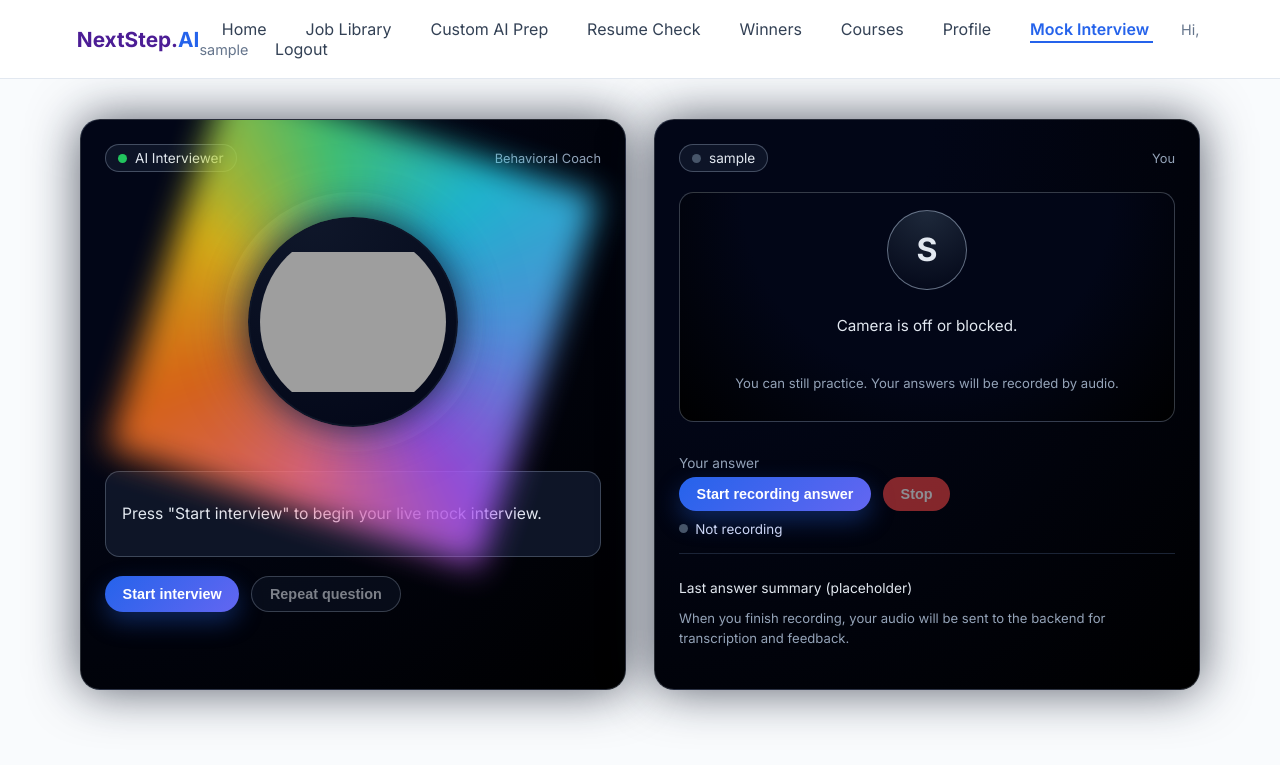
After one commit to fabio-pecora/NextStep.AI, a Flask app: page /mock_interview in a window 1280 px wide. The commit adds this page. Shown: the top 765 px of the page. Run offline with Flask 3, Linux system fonts and the light colour scheme; the visitor is signed in with stand-in values (Sample User, id 1); data comes from the database, SQL or seed files in the repository; some libraries are stand-ins or nearby versions; grey boxes are pictures that could not be loaded.

Commit message:
new page of ai interview

```diff
--- a/app.py
+++ b/app.py
@@ -1401,6 +1401,11 @@ def courses():
     """
     return render_template("courses.html")
 
+@app.route("/mock_interview")
+@login_required
+def mock_interview():
+    return render_template("mock_interview.html")
+
 
 # ---------------------------------------------------------------------------
 # Entrypoint
--- /dev/null
+++ b/static/css/mock_interview.css
@@ -0,0 +1,368 @@
+.mock-main {
+  display: flex;
+  justify-content: center;
+  padding: 2.5rem 1.5rem 3rem;
+}
+
+.mock-shell {
+  width: 100%;
+  max-width: 1120px;
+  display: grid;
+  grid-template-columns: minmax(0, 1fr) minmax(0, 1fr);
+  gap: 1.75rem;
+}
+
+/* Shared panel layout */
+
+.panel {
+  background: radial-gradient(circle at top left, #020617 0, #020617 35%, #000000 100%);
+  border-radius: 1.25rem;
+  border: 1px solid rgba(148, 163, 184, 0.28);
+  padding: 1.5rem 1.5rem 1.75rem;
+  box-shadow: 0 0 50px rgba(15, 23, 42, 0.7);
+  display: flex;
+  flex-direction: column;
+  min-height: 460px;
+}
+
+.panel-header {
+  display: flex;
+  align-items: center;
+  justify-content: space-between;
+  margin-bottom: 1.25rem;
+}
+
+.name-badge {
+  display: inline-flex;
+  align-items: center;
+  gap: 0.5rem;
+  padding: 0.3rem 0.75rem;
+  border-radius: 999px;
+  background: rgba(15, 23, 42, 0.9);
+  border: 1px solid rgba(148, 163, 184, 0.4);
+}
+
+.name-label {
+  font-size: 0.85rem;
+  color: #e2e8f0;
+  font-weight: 500;
+}
+
+.role-label {
+  font-size: 0.8rem;
+  color: #94a3b8;
+}
+
+/* Status dots */
+
+.status-dot {
+  width: 9px;
+  height: 9px;
+  border-radius: 999px;
+  background: #475569;
+}
+
+.status-online {
+  background: #22c55e;
+}
+
+/* AI panel */
+
+.ai-panel {
+  position: relative;
+  overflow: hidden;
+}
+
+.avatar-zone {
+  display: flex;
+  justify-content: center;
+  margin-bottom: 1.2rem;
+}
+
+/* Rainbow glow */
+
+.avatar-glow {
+  position: relative;
+  width: 260px;
+  height: 260px;
+  border-radius: 50%;
+  display: grid;
+  place-items: center;
+  background:
+    radial-gradient(circle at 10% 0, rgba(248, 250, 252, 0.35), transparent 55%),
+    radial-gradient(circle at 90% 100%, rgba(226, 232, 240, 0.22), transparent 55%);
+}
+
+.avatar-glow::before {
+  content: "";
+  position: absolute;
+  inset: -25%;
+  background: conic-gradient(
+    from 0deg,
+    #fb7185,
+    #f97316,
+    #facc15,
+    #4ade80,
+    #22d3ee,
+    #60a5fa,
+    #a855f7,
+    #fb7185
+  );
+  filter: blur(16px);
+  opacity: 0.85;
+  animation: spinGlow 12s linear infinite;
+  z-index: 0;
+}
+
+.avatar-ring {
+  position: relative;
+  width: 210px;
+  height: 210px;
+  border-radius: 50%;
+  border: 2px solid rgba(15, 23, 42, 0.9);
+  padding: 10px;
+  background: radial-gradient(circle at 30% 0, #0f172a, #020617);
+  box-shadow:
+    0 0 40px rgba(15, 23, 42, 0.9),
+    0 0 70px rgba(59, 130, 246, 0.35);
+  z-index: 1;
+}
+
+.avatar-img {
+  width: 100%;
+  height: 100%;
+  border-radius: 50%;
+  object-fit: contain;
+}
+
+/* AI speech */
+
+.ai-speech {
+  background: rgba(15, 23, 42, 0.95);
+  border-radius: 0.9rem;
+  border: 1px solid rgba(148, 163, 184, 0.35);
+  padding: 0.9rem 1rem;
+  margin-bottom: 1.2rem;
+}
+
+.ai-speech p {
+  font-size: 0.98rem;
+  line-height: 1.5;
+  color: #e2e8f0;
+}
+
+/* Controls */
+
+.ai-controls,
+.answer-buttons {
+  display: flex;
+  gap: 0.75rem;
+  flex-wrap: wrap;
+}
+
+/* Buttons */
+
+.primary-btn,
+.ghost-btn,
+.danger-btn {
+  border-radius: 999px;
+  padding: 0.55rem 1.1rem;
+  font-size: 0.9rem;
+  font-weight: 600;
+  border: none;
+  cursor: pointer;
+  transition: transform 0.08s ease, box-shadow 0.08s ease, background 0.15s ease;
+}
+
+.primary-btn {
+  background: linear-gradient(135deg, #2563eb, #6366f1);
+  color: white;
+  box-shadow: 0 10px 25px rgba(37, 99, 235, 0.35);
+}
+
+.primary-btn:hover:not(:disabled) {
+  transform: translateY(-1px);
+  box-shadow: 0 14px 32px rgba(37, 99, 235, 0.45);
+}
+
+.ghost-btn {
+  background: rgba(15, 23, 42, 0.9);
+  color: #e2e8f0;
+  border: 1px solid rgba(148, 163, 184, 0.65);
+}
+
+.ghost-btn:hover:not(:disabled) {
+  background: rgba(30, 64, 175, 0.35);
+}
+
+.danger-btn {
+  background: #ef4444;
+  color: white;
+  box-shadow: 0 8px 18px rgba(248, 113, 113, 0.45);
+}
+
+.danger-btn:hover:not(:disabled) {
+  transform: translateY(-1px);
+  box-shadow: 0 12px 26px rgba(248, 113, 113, 0.65);
+}
+
+.primary-btn:disabled,
+.ghost-btn:disabled,
+.danger-btn:disabled {
+  opacity: 0.55;
+  cursor: default;
+  box-shadow: none;
+}
+
+/* User panel */
+
+.user-panel {
+  position: relative;
+}
+
+.user-video-zone {
+  position: relative;
+  overflow: hidden;
+  border-radius: 0.9rem;
+  border: 1px solid rgba(148, 163, 184, 0.35);
+  background: radial-gradient(circle at top, #020617, #020617 55%, #000000 100%);
+  margin-bottom: 1.2rem;
+  min-height: 230px;
+}
+
+.user-video {
+  width: 100%;
+  height: 100%;
+  display: none;
+  object-fit: cover;
+}
+
+/* Placeholder when no camera */
+
+.user-placeholder {
+  position: absolute;
+  inset: 0;
+  display: flex;
+  flex-direction: column;
+  align-items: center;
+  justify-content: center;
+  gap: 0.7rem;
+  text-align: center;
+}
+
+.user-initials {
+  width: 80px;
+  height: 80px;
+  border-radius: 999px;
+  display: grid;
+  place-items: center;
+  background: radial-gradient(circle at top, #1e293b, #020617);
+  color: #e2e8f0;
+  font-size: 2rem;
+  font-weight: 700;
+  border: 1px solid rgba(148, 163, 184, 0.65);
+}
+
+.user-placeholder-text {
+  color: #e2e8f0;
+  font-size: 0.95rem;
+}
+
+.user-placeholder-sub {
+  color: #94a3b8;
+  font-size: 0.82rem;
+}
+
+/* Answer controls and status */
+
+.answer-controls {
+  margin-bottom: 1rem;
+}
+
+.answer-label {
+  font-size: 0.85rem;
+  color: #94a3b8;
+  margin-bottom: 0.4rem;
+}
+
+.answer-buttons {
+  margin-bottom: 0.4rem;
+}
+
+.recording-status {
+  display: inline-flex;
+  align-items: center;
+  gap: 0.45rem;
+  font-size: 0.84rem;
+  color: #cbd5f5;
+}
+
+.recording-dot {
+  width: 9px;
+  height: 9px;
+  border-radius: 999px;
+  background: #475569;
+}
+
+.recording-dot.is-recording {
+  background: #ef4444;
+  animation: pulseRecord 1.2s ease-out infinite;
+}
+
+/* Answer log */
+
+.answer-log {
+  margin-top: auto;
+  padding-top: 0.75rem;
+  border-top: 1px solid rgba(30, 41, 59, 0.9);
+}
+
+.answer-log-title {
+  font-size: 0.86rem;
+  color: #e2e8f0;
+  margin-bottom: 0.35rem;
+}
+
+.answer-log-body {
+  font-size: 0.82rem;
+  color: #94a3b8;
+  line-height: 1.5;
+}
+
+/* Animations */
+
+@keyframes spinGlow {
+  0% {
+    transform: rotate(0deg);
+  }
+  100% {
+    transform: rotate(360deg);
+  }
+}
+
+@keyframes pulseRecord {
+  0% {
+    transform: scale(1);
+    opacity: 1;
+  }
+  70% {
+    transform: scale(1.6);
+    opacity: 0;
+  }
+  100% {
+    transform: scale(1);
+    opacity: 0;
+  }
+}
+
+/* Responsive */
+
+@media (max-width: 900px) {
+  .mock-shell {
+    grid-template-columns: minmax(0, 1fr);
+  }
+
+  .panel {
+    min-height: auto;
+  }
+}
--- /dev/null
+++ b/static/js/mock_interview.js
@@ -0,0 +1,195 @@
+const avatar = document.getElementById("ai-avatar");
+const aiAudio = document.getElementById("ai-audio");
+const aiText = document.getElementById("ai-text");
+const startInterviewBtn = document.getElementById("start-interview-btn");
+const repeatQuestionBtn = document.getElementById("repeat-question-btn");
+
+const userVideo = document.getElementById("user-video");
+const userPlaceholder = document.getElementById("user-placeholder");
+const cameraStatusDot = document.getElementById("camera-status-dot");
+
+const startRecordBtn = document.getElementById("start-record-btn");
+const stopRecordBtn = document.getElementById("stop-record-btn");
+const recordingDot = document.getElementById("recording-dot");
+const recordingText = document.getElementById("recording-text");
+const answerLogBody = document.getElementById("answer-log-body");
+
+let mouthTimer = null;
+let mouthOpen = false;
+
+let mediaRecorder = null;
+let recordedChunks = [];
+let isRecording = false;
+
+// ---------------------------
+// AI mouth animation
+// ---------------------------
+
+function startMouthAnimation() {
+  if (mouthTimer) return;
+  mouthTimer = setInterval(() => {
+    mouthOpen = !mouthOpen;
+    avatar.src = mouthOpen
+      ? avatar.dataset.openSrc || avatar.src.replace("avatar_closed", "avatar_open")
+      : avatar.dataset.closedSrc || avatar.src.replace("avatar_open", "avatar_closed");
+  }, 130);
+}
+
+function stopMouthAnimation() {
+  clearInterval(mouthTimer);
+  mouthTimer = null;
+  mouthOpen = false;
+  if (avatar.dataset.closedSrc) {
+    avatar.src = avatar.dataset.closedSrc;
+  } else {
+    avatar.src = avatar.src.replace("avatar_open", "avatar_closed");
+  }
+}
+
+// You can explicitly set these if you want
+avatar.dataset.closedSrc = avatar.getAttribute("src");
+avatar.dataset.openSrc = avatar.dataset.closedSrc.replace("avatar_closed", "avatar_open");
+
+aiAudio.addEventListener("play", startMouthAnimation);
+aiAudio.addEventListener("ended", stopMouthAnimation);
+aiAudio.addEventListener("pause", stopMouthAnimation);
+
+// ---------------------------
+// Camera handling
+// ---------------------------
+
+async function initCamera() {
+  try {
+    const stream = await navigator.mediaDevices.getUserMedia({ video: true, audio: false });
+    userVideo.srcObject = stream;
+    userVideo.style.display = "block";
+    userPlaceholder.style.display = "none";
+    cameraStatusDot.classList.add("status-online");
+  } catch (err) {
+    console.warn("Camera access denied or not available", err);
+    userVideo.style.display = "none";
+    userPlaceholder.style.display = "flex";
+    cameraStatusDot.classList.remove("status-online");
+  }
+}
+
+// Initialize camera when page loads
+if (navigator.mediaDevices && navigator.mediaDevices.getUserMedia) {
+  initCamera();
+} else {
+  userVideo.style.display = "none";
+  userPlaceholder.style.display = "flex";
+}
+
+// ---------------------------
+// Mock interview flow
+// ---------------------------
+
+startInterviewBtn.addEventListener("click", async () => {
+  startInterviewBtn.disabled = true;
+
+  // In the future this will call your backend
+  const firstQuestion = "Welcome to your mock interview. To start, can you tell me about yourself?";
+  await playAIQuestion(firstQuestion);
+
+  repeatQuestionBtn.disabled = false;
+});
+
+repeatQuestionBtn.addEventListener("click", async () => {
+  await playAIQuestion(aiText.innerText);
+});
+
+async function playAIQuestion(text) {
+  aiText.innerText = text;
+
+  // Later: POST to /api/generate_tts and set aiAudio.src to the returned URL
+  // For now we just play a test sound if you have one, otherwise this will do nothing.
+  // Example:
+  // aiAudio.src = "/static/audio/example_beep.mp3";
+  // aiAudio.play();
+
+  // If you have no audio yet, at least simulate speaking
+  startMouthAnimation();
+  setTimeout(() => {
+    stopMouthAnimation();
+  }, 1800);
+}
+
+// ---------------------------
+// Audio recording of candidate
+// ---------------------------
+
+async function startRecording() {
+  if (isRecording) return;
+
+  try {
+    const stream = await navigator.mediaDevices.getUserMedia({ audio: true });
+    recordedChunks = [];
+    mediaRecorder = new MediaRecorder(stream);
+
+    mediaRecorder.ondataavailable = event => {
+      if (event.data.size > 0) {
+        recordedChunks.push(event.data);
+      }
+    };
+
+    mediaRecorder.onstop = () => {
+      const blob = new Blob(recordedChunks, { type: "audio/webm" });
+      handleRecordedAnswer(blob);
+
+      // stop all tracks from the stream
+      stream.getTracks().forEach(track => track.stop());
+    };
+
+    mediaRecorder.start();
+
+    isRecording = true;
+    startRecordBtn.disabled = true;
+    stopRecordBtn.disabled = false;
+
+    recordingDot.classList.add("is-recording");
+    recordingText.innerText = "Recording answer...";
+  } catch (err) {
+    console.error("Error starting audio recording", err);
+    recordingText.innerText = "Could not access microphone";
+  }
+}
+
+function stopRecording() {
+  if (!isRecording || !mediaRecorder) return;
+  mediaRecorder.stop();
+
+  isRecording = false;
+  startRecordBtn.disabled = false;
+  stopRecordBtn.disabled = true;
+
+  recordingDot.classList.remove("is-recording");
+  recordingText.innerText = "Processing answer...";
+}
+
+function handleRecordedAnswer(blob) {
+  // Here you will send the audio blob to your Flask backend
+  // For example:
+  // const formData = new FormData();
+  // formData.append("audio", blob, "answer.webm");
+  // fetch("/api/submit_answer_audio", { method: "POST", body: formData });
+
+  console.log("Recorded answer blob:", blob);
+
+  const seconds = (blob.size / 16000).toFixed(1); // rough fake estimate
+  answerLogBody.innerText =
+    "Audio answer recorded and ready to send to the backend. Size: " +
+    blob.size +
+    " bytes. This is where the transcription and feedback will appear.";
+  recordingText.innerText = "Not recording";
+}
+
+// Hook up buttons
+
+startRecordBtn.addEventListener("click", () => {
+  startRecording();
+});
+
+stopRecordBtn.addEventListener("click", () => {
+  stopRecording();
+});
--- /dev/null
+++ b/templates/mock_interview.html
@@ -0,0 +1,116 @@
+<!DOCTYPE html>
+<html lang="en">
+<head>
+  <meta charset="UTF-8">
+  <title>NextStep.AI - Mock Interview</title>
+
+  <link rel="stylesheet" href="{{ url_for('static', filename='css/base.css') }}">
+  <link rel="stylesheet" href="{{ url_for('static', filename='css/mock_interview.css') }}">
+  <link href="https://fonts.googleapis.com/css2?family=Inter:wght@400;600;700&display=swap"
+        rel="stylesheet">
+</head>
+
+<body class="landing-body">
+  {% include "navbar.html" %}
+
+  <main class="mock-main">
+    <div class="mock-shell">
+
+      <!-- LEFT: AI INTERVIEWER -->
+      <section class="panel ai-panel">
+        <header class="panel-header">
+          <div class="name-badge">
+            <span class="status-dot status-online"></span>
+            <span class="name-label">AI Interviewer</span>
+          </div>
+          <span class="role-label">Behavioral Coach</span>
+        </header>
+
+        <div class="avatar-zone">
+          <div class="avatar-glow">
+            <div class="avatar-ring">
+              <img id="ai-avatar"
+                   class="avatar-img"
+                   src="{{ url_for('static', filename='img/avatar_closed.png') }}"
+                   alt="AI Interviewer">
+            </div>
+          </div>
+        </div>
+
+        <div class="ai-speech">
+          <p id="ai-text">
+            Press "Start interview" to begin your live mock interview.
+          </p>
+        </div>
+
+        <div class="ai-controls">
+          <button id="start-interview-btn" class="primary-btn">
+            Start interview
+          </button>
+          <button id="repeat-question-btn" class="ghost-btn" disabled>
+            Repeat question
+          </button>
+        </div>
+
+        <audio id="ai-audio"></audio>
+      </section>
+
+      <!-- RIGHT: CANDIDATE -->
+      <section class="panel user-panel"
+               data-username="{{ current_user.username if current_user else 'Candidate' }}">
+        <header class="panel-header">
+          <div class="name-badge">
+            <span class="status-dot" id="camera-status-dot"></span>
+            <span class="name-label" id="candidate-name">
+              {{ current_user.username if current_user else "Candidate" }}
+            </span>
+          </div>
+          <span class="role-label">You</span>
+        </header>
+
+        <div class="user-video-zone">
+          <video id="user-video" class="user-video" autoplay muted playsinline></video>
+
+          <div id="user-placeholder" class="user-placeholder">
+            <div class="user-initials">
+              {{ (current_user.username[0]|upper) if current_user and current_user.username else "Y" }}
+            </div>
+            <p class="user-placeholder-text">
+              Camera is off or blocked.
+            </p>
+            <p class="user-placeholder-sub">
+              You can still practice. Your answers will be recorded by audio.
+            </p>
+          </div>
+        </div>
+
+        <div class="answer-controls">
+          <p class="answer-label">Your answer</p>
+          <div class="answer-buttons">
+            <button id="start-record-btn" class="primary-btn">
+              Start recording answer
+            </button>
+            <button id="stop-record-btn" class="danger-btn" disabled>
+              Stop
+            </button>
+          </div>
+          <div class="recording-status" id="recording-status">
+            <span class="recording-dot" id="recording-dot"></span>
+            <span id="recording-text">Not recording</span>
+          </div>
+        </div>
+
+        <div class="answer-log">
+          <p class="answer-log-title">Last answer summary (placeholder)</p>
+          <p class="answer-log-body" id="answer-log-body">
+            When you finish recording, your audio will be sent to the backend for transcription and feedback.
+          </p>
+        </div>
+
+      </section>
+    </div>
+  </main>
+
+  <script src="{{ url_for('static', filename='js/mock_interview.js') }}"></script>
+</body>
+</html>
--- a/templates/navbar.html
+++ b/templates/navbar.html
@@ -37,7 +37,10 @@
        class="{% if request.endpoint == 'profile' %}active{% endif %}">
       Profile
     </a>
-
+    <a href="{{ url_for('mock_interview') }}"
+       class="{% if request.endpoint == 'mock_interview' %}active{% endif %}">
+      Mock Interview
+    </a>
     {% if current_user %}
       <span style="margin-left:1rem; font-size:0.9rem; color:#64748b;">
         Hi, {{ current_user.username }}
```
